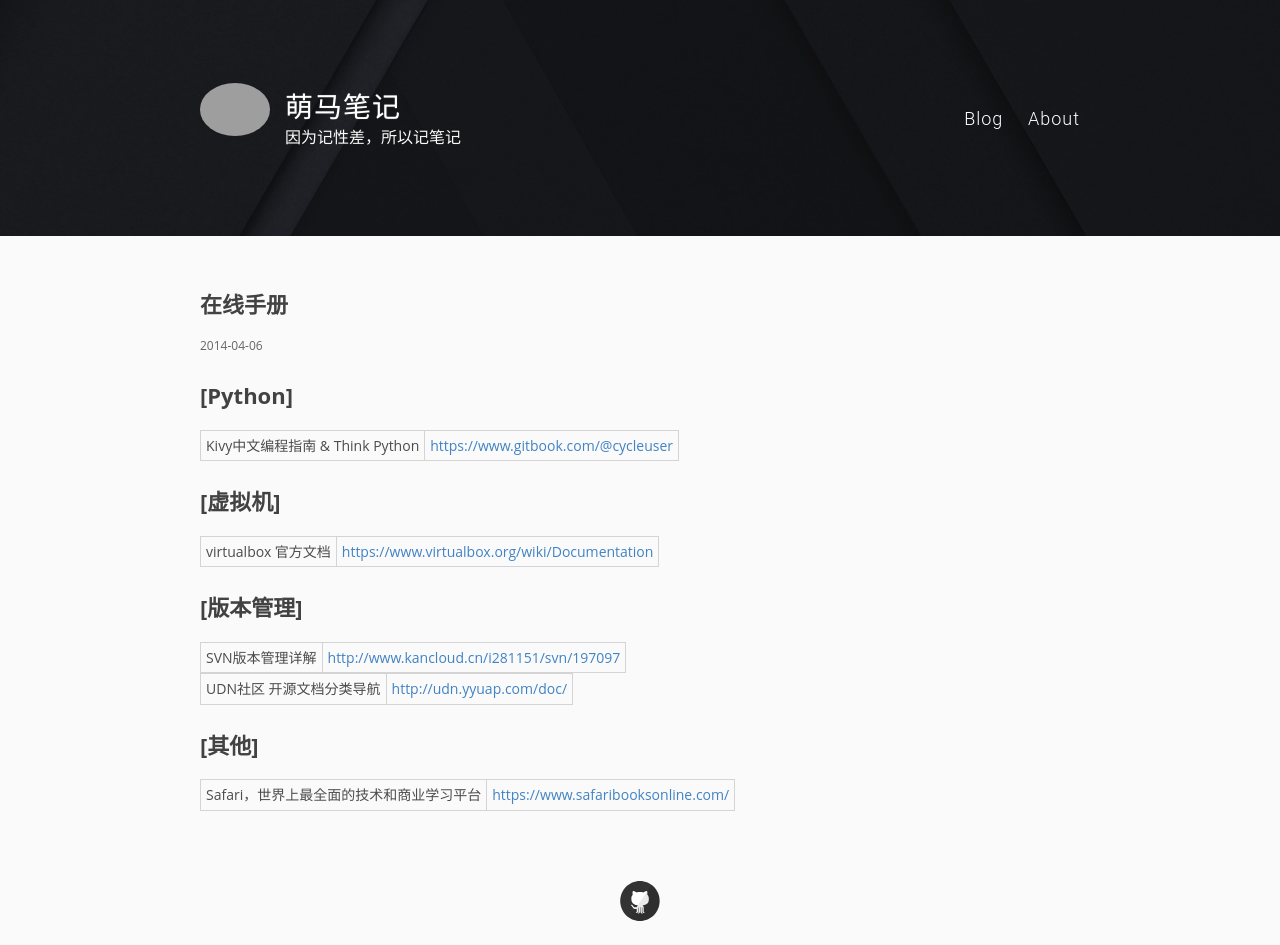
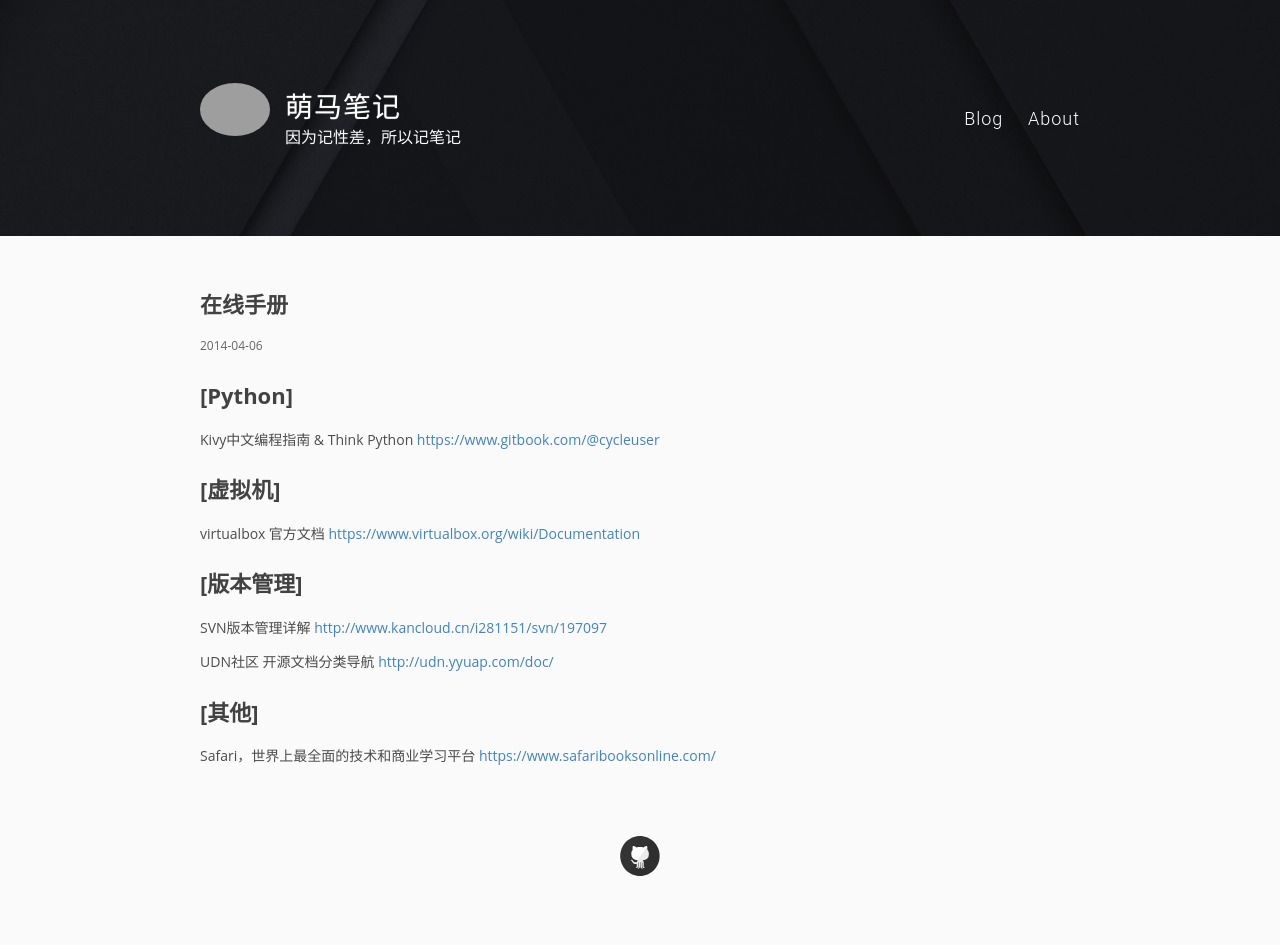
Before and after one commit to pingmalu/pingmalu.github.io, a Jekyll site: the page built from _posts/2014-04-06-welcome-to-jekyll.md, in a window 1280 px wide. Built offline with Jekyll 4.4.1, drawn with Linux system fonts in a browser that asks for light colours; nearby versions of some CDN libraries; after the commit the page ends 900 px from its top, so only the background shows below that; grey boxes are pictures that could not be loaded.

Commit message:
'update'

```diff
--- a/_posts/2014-04-06-welcome-to-jekyll.md
+++ b/_posts/2014-04-06-welcome-to-jekyll.md
@@ -5,21 +5,21 @@
 
 # [Python]
 
-Kivy中文编程指南 & Think Python | [https://www.gitbook.com/@cycleuser](https://www.gitbook.com/@cycleuser)
+Kivy中文编程指南 & Think Python  [https://www.gitbook.com/@cycleuser](https://www.gitbook.com/@cycleuser)
 
 # [虚拟机]
 
-virtualbox 官方文档 | [https://www.virtualbox.org/wiki/Documentation](https://www.virtualbox.org/wiki/Documentation)
+virtualbox 官方文档  [https://www.virtualbox.org/wiki/Documentation](https://www.virtualbox.org/wiki/Documentation)
 
 # [版本管理]
 
-SVN版本管理详解 | [http://www.kancloud.cn/i281151/svn/197097](http://www.kancloud.cn/i281151/svn/197097)
+SVN版本管理详解  [http://www.kancloud.cn/i281151/svn/197097](http://www.kancloud.cn/i281151/svn/197097)
 
 
 
-UDN社区 开源文档分类导航 | [http://udn.yyuap.com/doc/](http://udn.yyuap.com/doc/)
+UDN社区 开源文档分类导航  [http://udn.yyuap.com/doc/](http://udn.yyuap.com/doc/)
 
 # [其他]
 
 
-Safari，世界上最全面的技术和商业学习平台 | [https://www.safaribooksonline.com/](https://www.safaribooksonline.com/)
+Safari，世界上最全面的技术和商业学习平台  [https://www.safaribooksonline.com/](https://www.safaribooksonline.com/)
```
